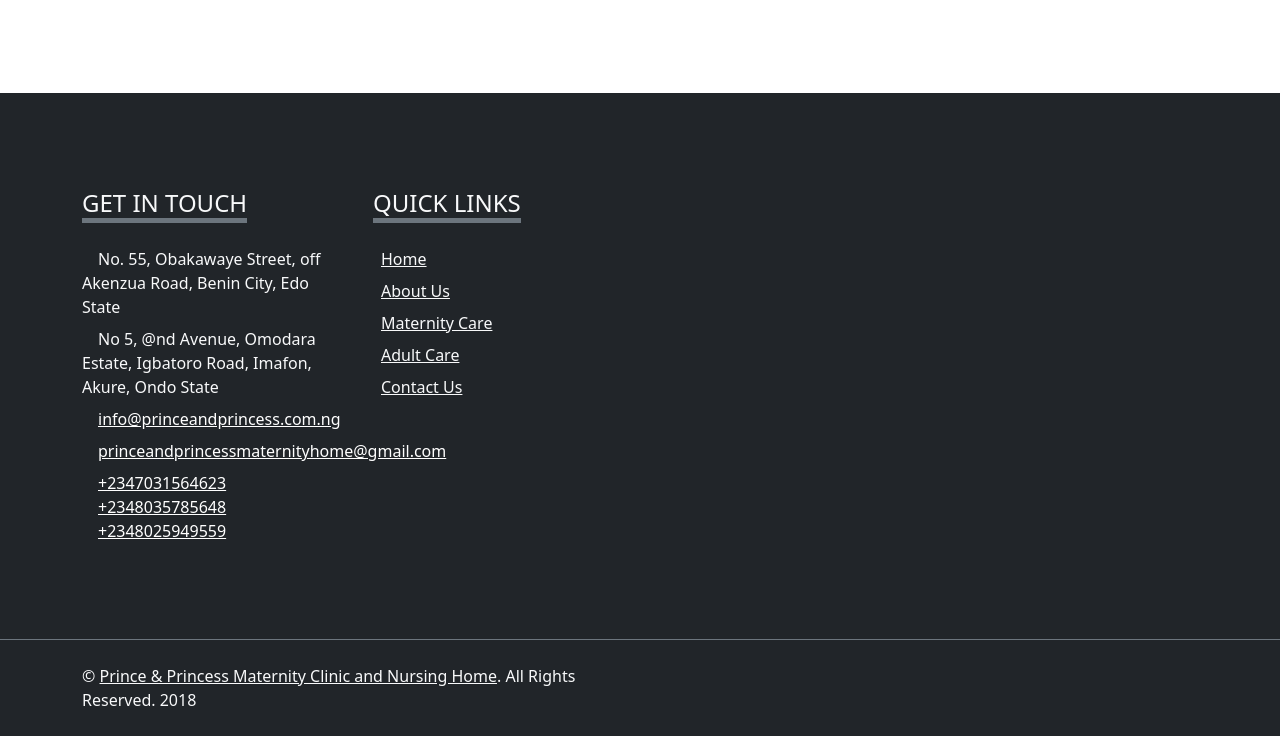
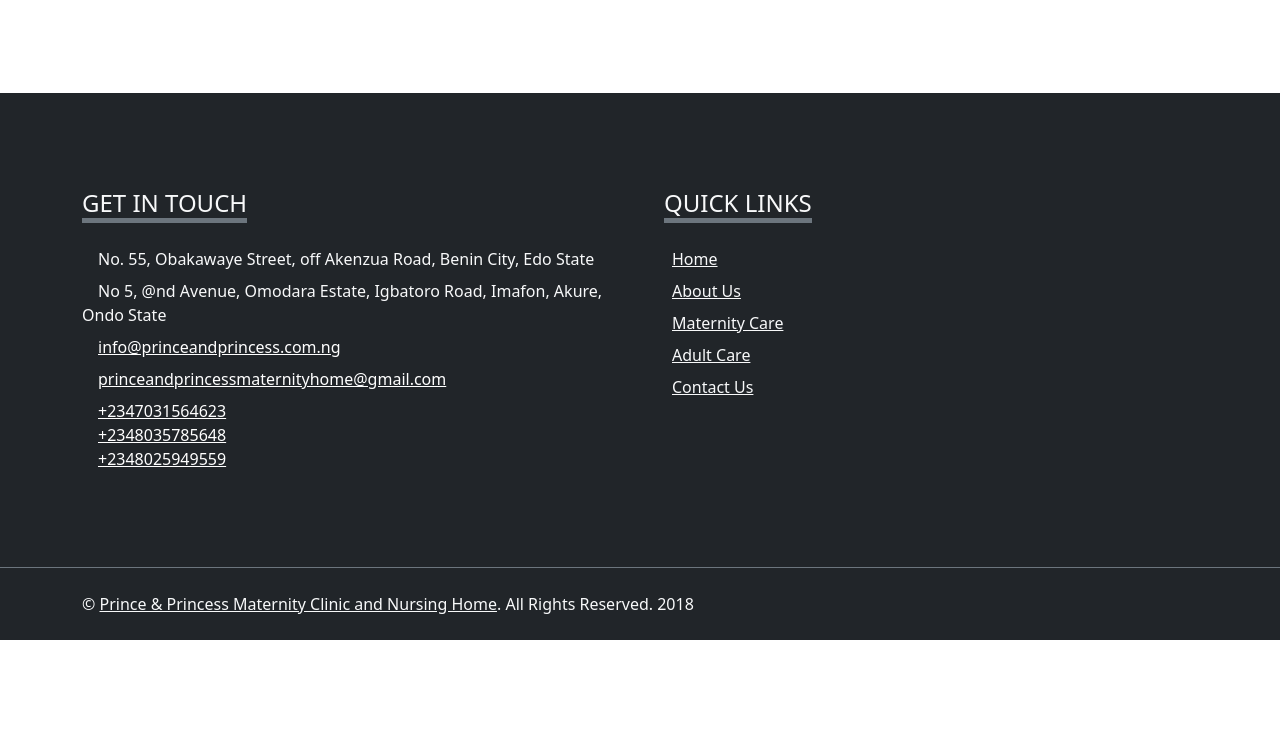
Before and after one commit to PicStantop/Prince-and-Princess, a plain HTML site: page contact.html in a window 1280 px wide. Shown: the part 814-1550 px from the top of the page. After the commit the page ends 1454 px from the top, so only its background shows below. Drawn offline with nearby package versions, Linux system fonts and the light colour scheme.

Commit message:
Update contact.html

```diff
--- a/contact.html
+++ b/contact.html
@@ -106,7 +106,7 @@
         <div class= "container-fluid bg-dark text-light mt-5 py-5">
             <div class="container py-5">
                 <div class="row g-5">
-                    <div class="col-lg-3 col-md-6">
+                    <div class="col-lg-6 col-md-6">
                         <h4 class="d-inline-block text-light text-uppercase border-bottom border-5 border-secondary mb-4">Get In Touch</h4>
                         <p class="mb-2"><i class="fa fa-map-marker-alt text-light me-3"></i>No. 55, Obakawaye Street, off Akenzua Road, Benin City, Edo State</p>
                         <p class="mb-2"><i class="fa fa-map-marker-alt text-light me-3"></i>No 5, @nd Avenue, Omodara Estate, Igbatoro Road, Imafon, Akure, Ondo State</p>
@@ -117,7 +117,7 @@
                         <p class="mb-0"><a href="tel:+2348025949559" class="text-white"><i class="fa fa-phone-alt text-light me-3"></i>+2348025949559</a></p>
 
                     </div>
-                    <div class="col-lg-3 col-md-6">
+                    <div class="col-lg-6 col-md-6">
                         <h4 class="d-inline-block text-light text-uppercase border-bottom border-5 border-secondary mb-4">Quick Links</h4>
                         <div class="d-flex flex-column justify-content-start">
                             <a class="text-light mb-2" href="index.html"><i class="fa fa-angle-right me-2"></i>Home</a>
@@ -134,7 +134,7 @@
         <div class="container-fluid bg-dark text-light border-top border-secondary py-4">
             <div class="container">
                 <div class="row g-5">
-                    <div class="col-md-6 text-center text-md-start">
+                    <div class="col-md-12 text-center text-md-start">
                         <p class="mb-md-0">&copy; <a class="text-light" href="index.html">Prince & Princess Maternity Clinic and Nursing Home</a>. All Rights Reserved. 2018</p>
                     </div>
                 </div>
```
